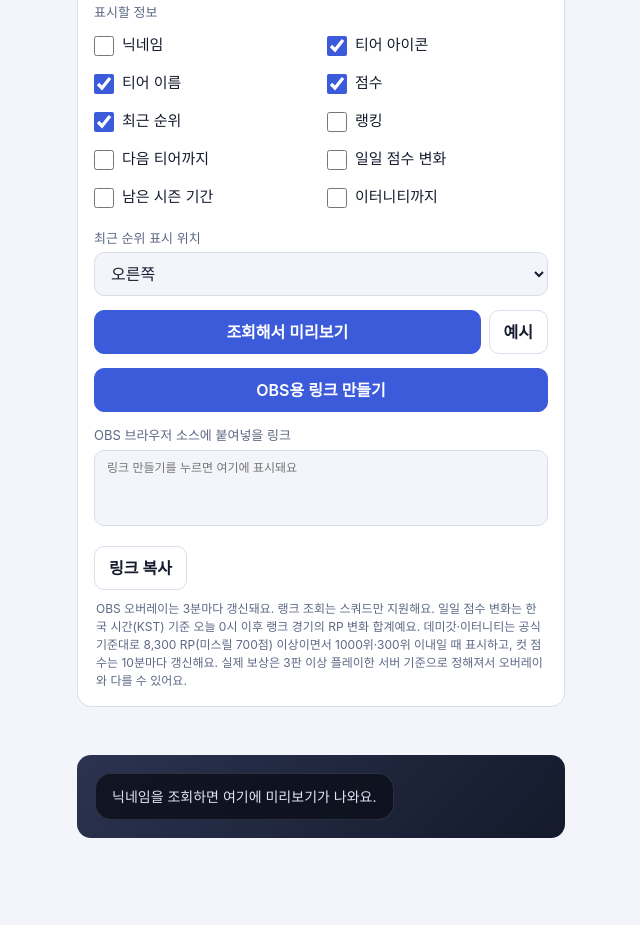
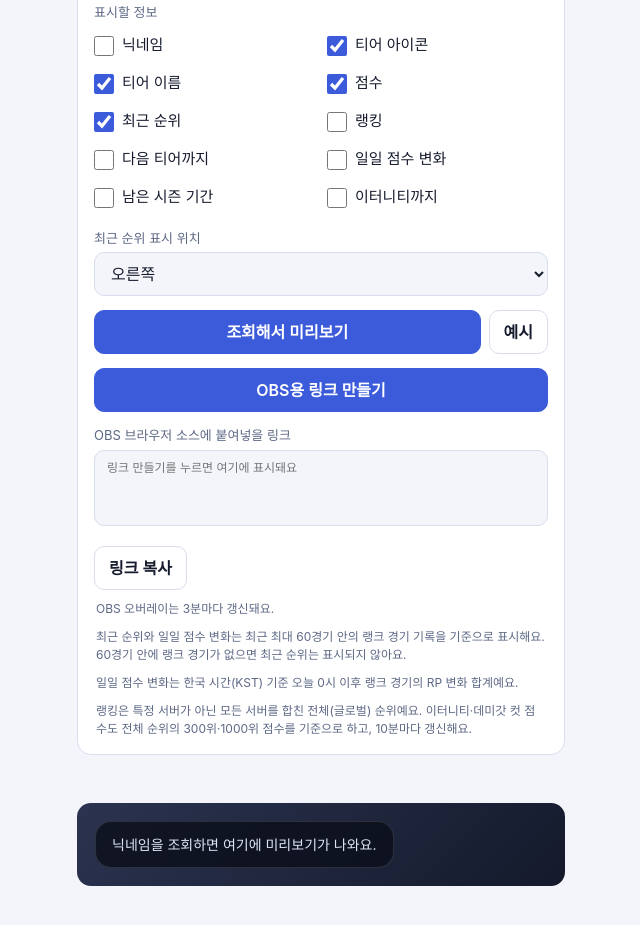
Before and after one commit to sagomchk/er-overlay, a plain HTML site: page docs/index.html in a window 1280 px wide. Shown: the part 245-1170 px from the top of the page, without its empty margins (319-959 px from the left). Before the commit the page ends 1123 px from the top, so only its background shows below. Drawn offline with Linux system fonts and the light colour scheme.

Commit message:
홈페이지 안내문 정리: 최근 60경기 기준·전체(글로벌) 순위·컷 점수 기준 명시, 스쿼드·8,300 RP·서버 보상 문구 삭제
Co-Authored-By: Claude Opus 5.5 <noreply@anthropic.com>

```diff
--- a/docs/index.html
+++ b/docs/index.html
@@ -80,7 +80,10 @@ select:disabled{opacity:.5}
     <label for="link" style="margin-top:14px">OBS 브라우저 소스에 붙여넣을 링크</label>
     <textarea id="link" readonly placeholder="링크 만들기를 누르면 여기에 표시돼요"></textarea>
     <div class="btns"><button id="cp" type="button">링크 복사</button></div>
-    <p class="note">OBS 오버레이는 3분마다 갱신돼요. 랭크 조회는 스쿼드만 지원해요. 일일 점수 변화는 한국 시간(KST) 기준 오늘 0시 이후 랭크 경기의 RP 변화 합계예요. 데미갓·이터니티는 공식 기준대로 8,300 RP(미스릴 700점) 이상이면서 1000위·300위 이내일 때 표시하고, 컷 점수는 10분마다 갱신해요. 실제 보상은 3판 이상 플레이한 서버 기준으로 정해져서 오버레이와 다를 수 있어요.</p>
+    <p class="note">OBS 오버레이는 3분마다 갱신돼요.</p>
+    <p class="note">최근 순위와 일일 점수 변화는 최근 최대 60경기 안의 랭크 경기 기록을 기준으로 표시해요. 60경기 안에 랭크 경기가 없으면 최근 순위는 표시되지 않아요.</p>
+    <p class="note">일일 점수 변화는 한국 시간(KST) 기준 오늘 0시 이후 랭크 경기의 RP 변화 합계예요.</p>
+    <p class="note">랭킹은 특정 서버가 아닌 모든 서버를 합친 전체(글로벌) 순위예요. 이터니티·데미갓 컷 점수도 전체 순위의 300위·1000위 점수를 기준으로 하고, 10분마다 갱신해요.</p>
   </div>
   <div id="status" role="status"></div>
   <div class="stage" id="prev"></div>
```
